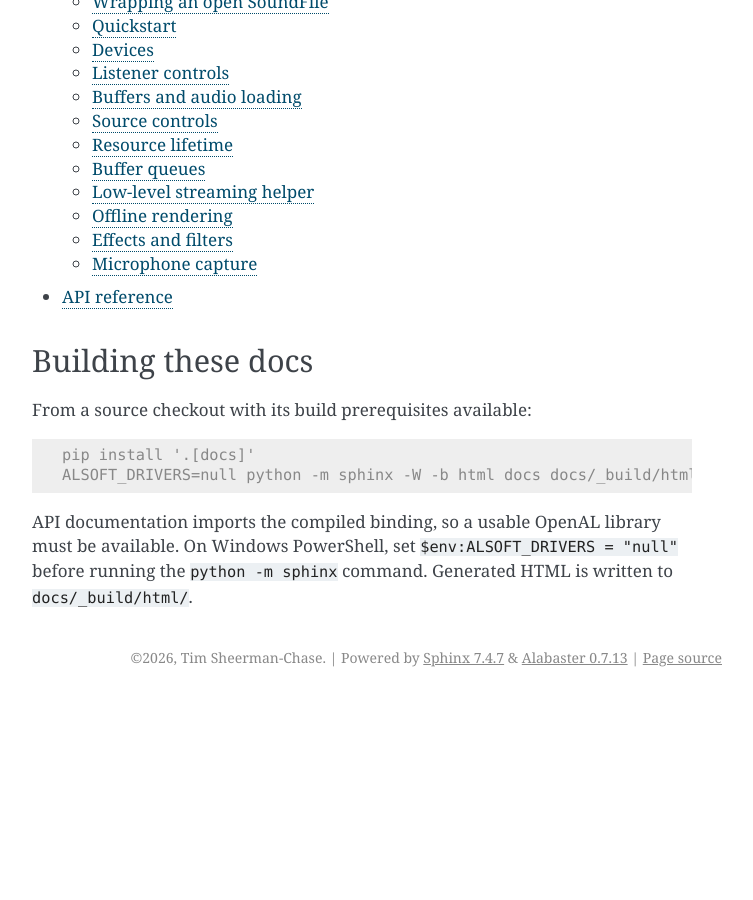
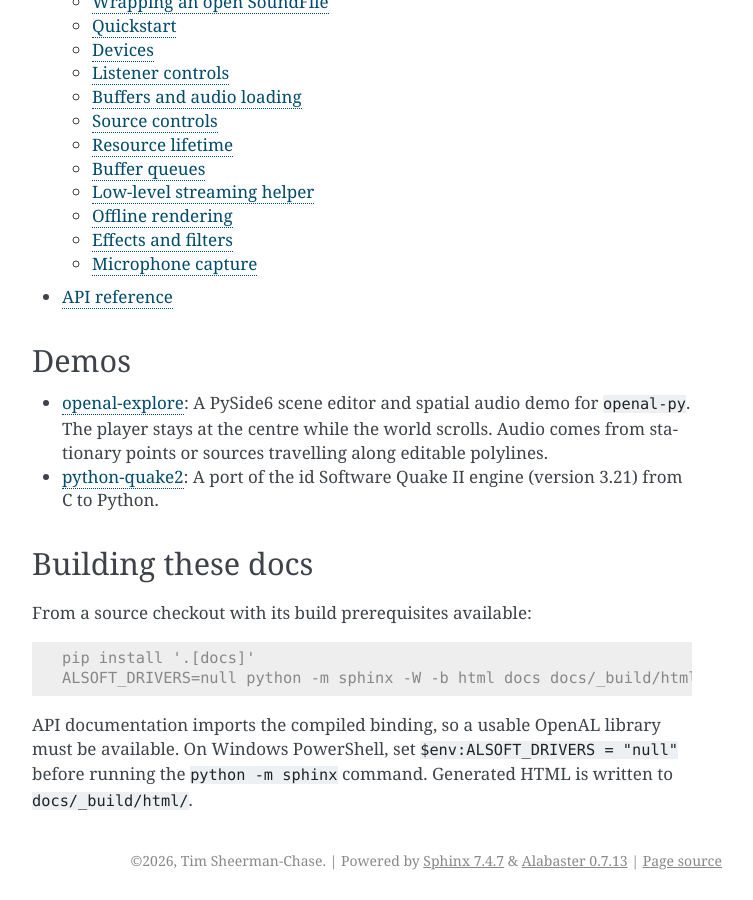
Before and after one commit to TimSC/openal-py, a Sphinx documentation site: the page built from docs/index.rst, in a window 1280 px wide and 900 px high, scrolled down 2052 px. Shown: the whole window, without its empty margins (388-1141 px from the left). Built offline with Sphinx 7.4.7, drawn with Linux system fonts in a browser that asks for light colours; before the commit the page ends 2749 px from its top, so only the background shows below that.

Commit message:
Add links to docs and demos

```diff
--- a/docs/index.rst
+++ b/docs/index.rst
@@ -98,6 +98,16 @@ the source code and a download link.
    examples/index
    api
 
+Demos
+-----
+
+* `openal-explore <https://github.com/TimSC/openal-explore>`_: A PySide6 scene
+  editor and spatial audio demo for ``openal-py``. The player stays at the centre
+  while the world scrolls. Audio comes from stationary points or sources
+  travelling along editable polylines.
+* `python-quake2 <https://github.com/TimSC/python-quake2>`_: A port of the id
+  Software Quake II engine (version 3.21) from C to Python.
+
 Building these docs
 -------------------
 
```
Also changed, not shown: README.md (+7 -0 lines).
